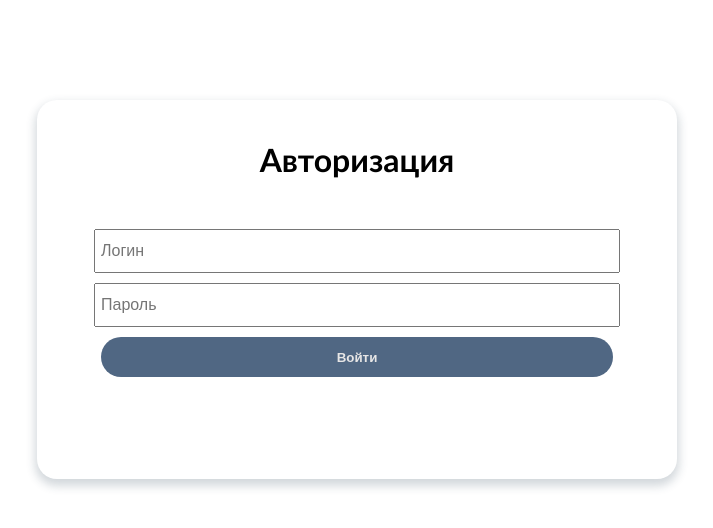
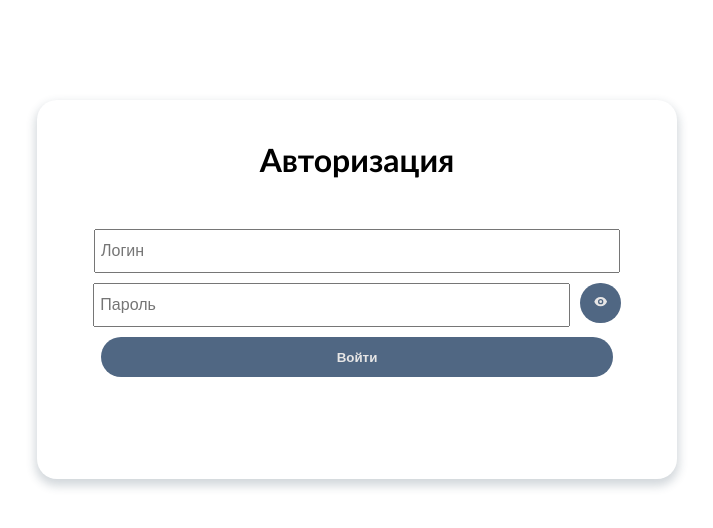
Before and after one commit to ASharksss/hunky, a React (Create React App) app: page / in a window 1280 px wide. Shown: the top 528 px of the page, without its empty margins (283-996 px from the left). Built offline with nearby package versions, Linux system fonts and the light colour scheme.

Commit message:
add exit btn for user

```diff
--- a/src/components/Auth.jsx
+++ b/src/components/Auth.jsx
@@ -1,13 +1,20 @@
 import React, {useState} from 'react';
-import {NavLink} from "react-router-dom";
+import {HiEye, HiEyeOff} from 'react-icons/hi';
 import {useDispatch, useSelector} from "react-redux";
 import {requestLogin} from "../actions/auth";
 
 export const Auth = () => {
 	const authStore = useSelector(state => state.auth);
 	const dispatch = useDispatch()
+
+	const [showPassword, setShowPassword] = useState(false)
 	const [username, setUsername] = useState('')
 	const [password, setPassword] = useState('')
+
+	function handleShowPassword(){
+		setShowPassword(prev => !prev)
+	}
+
 	return (
 		<div className='auth'>
 			<div className="container">
@@ -18,7 +25,12 @@ export const Auth = () => {
 						dispatch(requestLogin(username, password))
 					}}>
 						<input type="text" value={username} onChange={e => setUsername(e.target.value)} placeholder='Логин' required/>
-						<input type="password" value={password} onChange={e => setPassword(e.target.value)} placeholder='Пароль' required/>
+						<div style={{width: '103%', display: 'flex'}}>
+							<input type={showPassword ? 'text' : "password"} value={password} onChange={e => setPassword(e.target.value)} placeholder='Пароль' required/>
+							<button type='button' style={{width: '45px', marginLeft: '10px'}} onClick={() => handleShowPassword()}>
+								{showPassword ? <HiEyeOff /> : <HiEye />}
+							</button>
+						</div>
 						{authStore.error ? <p className="error">{authStore.error}</p> : ''}
 						<button onClick={() => dispatch(requestLogin(username, password))}>Войти</button>
 					</form>
--- a/src/components/Footer.jsx
+++ b/src/components/Footer.jsx
@@ -1,11 +1,15 @@
 import React from 'react';
-import { CiBoxList } from 'react-icons/ci'
-import {CiHome} from "react-icons/ci";
-import {CiUndo} from "react-icons/ci";
-import {CiFaceSmile} from "react-icons/ci";
+import {useDispatch} from "react-redux";
+import {CiHome, CiLogout, CiUndo, CiFaceSmile, CiBoxList} from "react-icons/ci";
 import {NavLink} from "react-router-dom";
+import {requestLogout} from "../actions/auth";
 
 export const Footer = () => {
+  const dispatch = useDispatch()
+
+  const handleLogout = () => {
+    dispatch(requestLogout())
+  };
   return (
     <div className='footer'>
       <div className="container">
@@ -37,6 +41,12 @@ export const Footer = () => {
               <p>Профиль</p>
             </button>
           </NavLink>
+          <NavLink to={'/logout'} className='home__btn_link' onClick={() => handleLogout()}>
+            <button className='footer__button'>
+              <CiLogout className='footer_icon' size={35}/>
+              <p>Выход</p>
+            </button>
+          </NavLink>
 
         </div>
       </div>
--- a/src/components/admin/AdminFooter.jsx
+++ b/src/components/admin/AdminFooter.jsx
@@ -1,6 +1,5 @@
 import React from 'react';
 import {useDispatch} from "react-redux";
-import { redirect } from 'react-router-dom'
 import {CiFaceSmile, CiAlignBottom, CiHome, CiBoxList, CiLogout} from "react-icons/ci";
 import {NavLink} from "react-router-dom";
 import {requestLogout} from "../../actions/auth";
@@ -10,10 +9,6 @@ export const AdminFooter = () => {
 
   const handleLogout = () => {
     dispatch(requestLogout())
-    // const logout = dispatch(requestLogout())
-    // if (!logout) {
-    //   return redirect("/");
-    // }
   };
 
   return (
```
